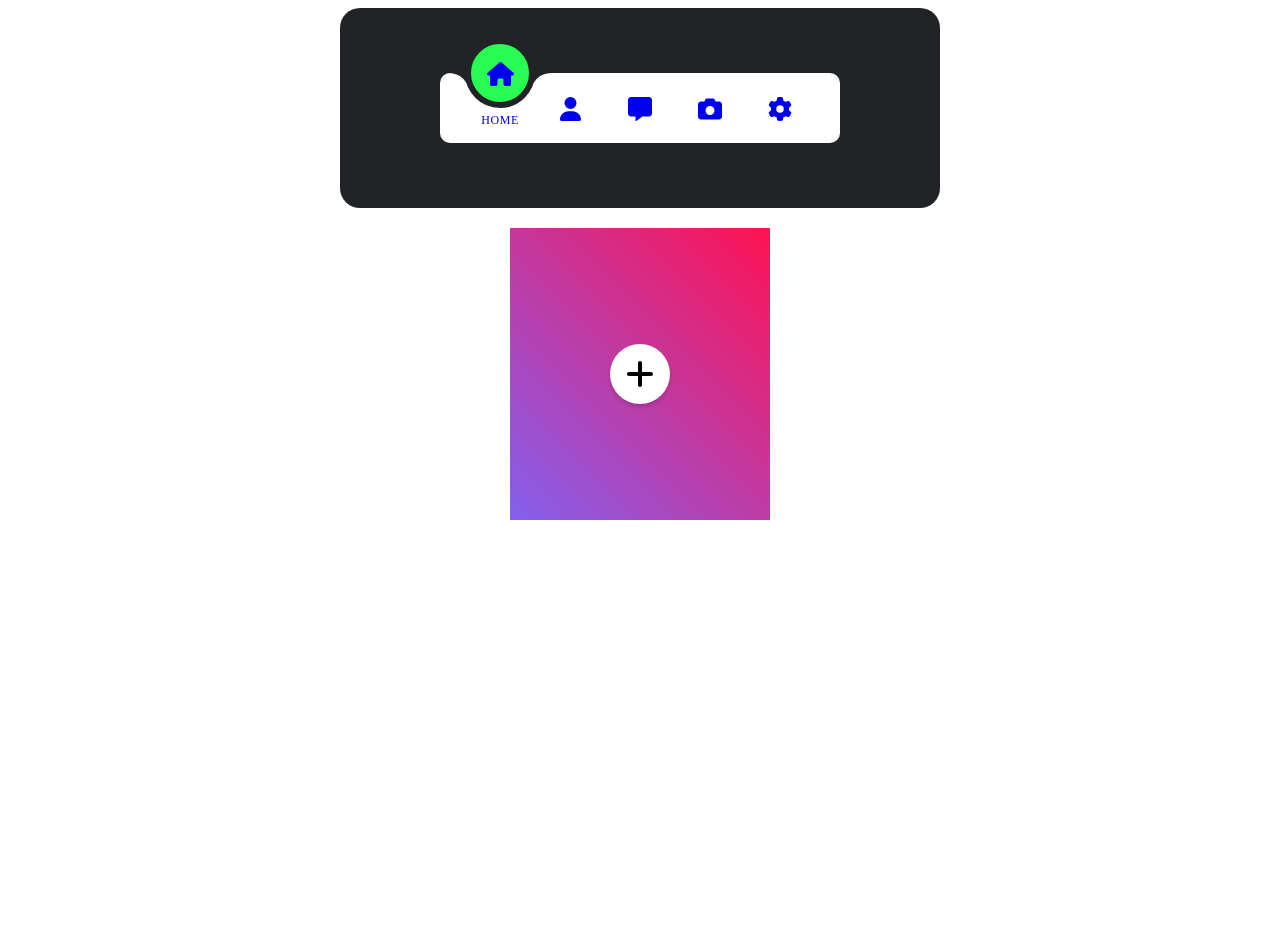
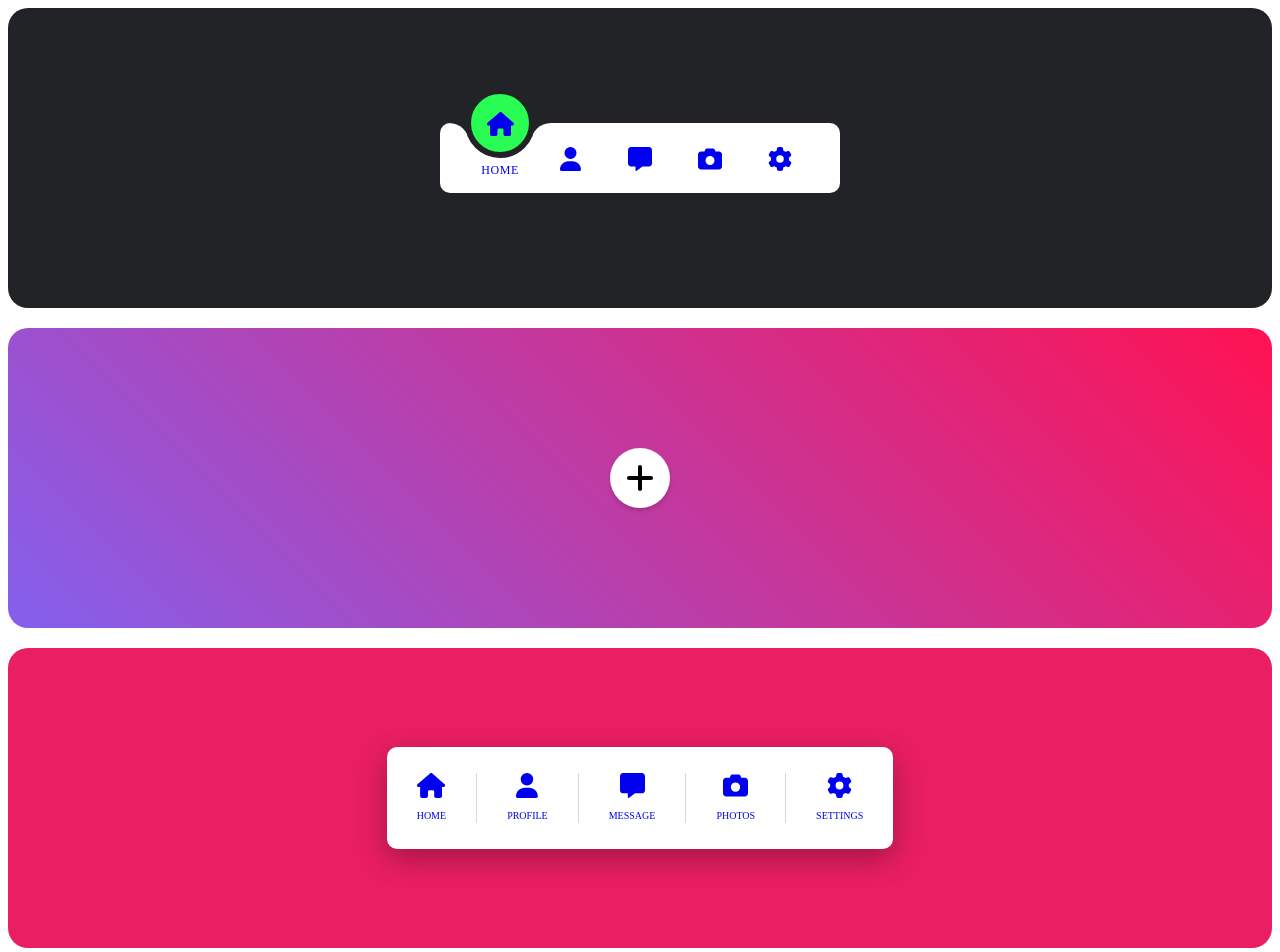
Before and after one commit to hotsummer2626/navbars, a React (Create React App) app: page / in a window 1280 px wide. Shown: the top 952 px of the page. Before the commit the page ends 800 px from the top, so only its background shows below. Built offline with nearby package versions, Linux system fonts and the light colour scheme; the HTML template or start-up script is replaced by a standard one.

Commit message:
finish the navbar three

```diff
--- a/src/App.js
+++ b/src/App.js
@@ -1,8 +1,10 @@
 import React from "react";
 import styled from "styled-components";
+import "./global.scss";
 import { navbarLinks } from "./navbarInfo";
 import NavbarOne from "./components/NavbarOne/NavbarOne";
 import NavbarTwo from "./components/NavbarTwo/NavbarTwo";
+import NavbarThree from "./components/NavbarThree/NavbarThree";
 
 const Container = styled.div`
   display: flex;
@@ -17,6 +19,7 @@ const App = () => {
     <Container>
       <NavbarOne navbarLinks={navbarLinks} />
       <NavbarTwo navbarLinks={navbarLinks} />
+      <NavbarThree navbarLinks={navbarLinks} />
     </Container>
   );
 };
--- a/src/components/NavbarOne/NavbarOne.jsx
+++ b/src/components/NavbarOne/NavbarOne.jsx
@@ -2,8 +2,8 @@ import React, { useState } from "react";
 import styles from "./NavbarOne.module.scss";
 import { FontAwesomeIcon } from "@fortawesome/react-fontawesome";
 
-const NavbarOne = ({navbarLinks}) => {
-  const [activeLink, setActiveLink] = useState(navbarLinks[0].text);
+const NavbarOne = ({ navbarLinks }) => {
+  const [activeLink, setActiveLink] = useState(navbarLinks[0].name);
   return (
     <div className={styles.background}>
       <div className={styles.container}>
@@ -11,15 +11,15 @@ const NavbarOne = ({navbarLinks}) => {
           {navbarLinks.map((link) => (
             <li
               className={`${styles["navbar__item"]} ${
-                activeLink === link.text ? styles.active : ""
+                activeLink === link.name ? styles.active : ""
               }`}
-              onClick={() => setActiveLink(link.text)}
+              onClick={() => setActiveLink(link.name)}
             >
               <a href="#" className={styles["navbar__item-wrapper"]}>
                 <span className={styles["navbar__item-icon"]}>
                   <FontAwesomeIcon icon={link.icon} />
                 </span>
-                <span className={styles["navbar__item-text"]}>{link.text}</span>
+                <span className={styles["navbar__item-text"]}>{link.name}</span>
               </a>
             </li>
           ))}
--- a/src/components/NavbarOne/NavbarOne.module.scss
+++ b/src/components/NavbarOne/NavbarOne.module.scss
@@ -1,3 +1,4 @@
+@import "../../global.scss";
 @mixin indicatorPosition($number) {
   &:nth-child(#{$number}).active ~ .navbar__indicator {
     transform: translateX(70px * ($number - 1));
@@ -5,12 +6,7 @@
 }
 
 .background {
-  width: 600px;
-  height: 200px;
-  border-radius: 20px;
-  display: flex;
-  justify-content: center;
-  align-items: center;
+  @include background;
   background-color: #222327;
   .container {
     width: 400px;
--- /dev/null
+++ b/src/components/NavbarThree/NavbarThree.jsx
@@ -0,0 +1,40 @@
+import React from "react";
+import styles from "./NavbarThree.module.scss";
+import { FontAwesomeIcon } from "@fortawesome/react-fontawesome";
+
+const NavbarThree = ({ navbarLinks }) => {
+  return (
+    <div className={styles.background}>
+      <div className={styles.container}>
+        <ul className={styles.wrapper}>
+          {navbarLinks.map((link) => (
+            <li className={styles.link}>
+              <a href="#">
+                <div className={styles.icon}>
+                  <div className={styles["icon-hidden"]}>
+                    <FontAwesomeIcon
+                      className={styles["icon-item"]}
+                      icon={link.icon}
+                    />
+                    <FontAwesomeIcon
+                      className={styles["icon-item"]}
+                      icon={link.icon}
+                    />
+                  </div>
+                </div>
+                <div className={styles.text}>
+                  <div className={styles["text-hidden"]}>
+                    <span className={styles["text-item"]}>{link.name}</span>
+                    <span className={styles["text-item"]}>{link.name}</span>
+                  </div>
+                </div>
+              </a>
+            </li>
+          ))}
+        </ul>
+      </div>
+    </div>
+  );
+};
+
+export default NavbarThree;
--- /dev/null
+++ b/src/components/NavbarThree/NavbarThree.module.scss
@@ -0,0 +1,73 @@
+@import "../../global.scss";
+
+.background {
+  @include background;
+  background: #e91e63;
+  .container {
+    border-radius: 10px;
+    background: #fff;
+    box-shadow: 0 10px 30px rgba(0, 0, 0, 0.3);
+    .wrapper {
+      display: flex;
+      padding: 10px 0;
+      .link {
+        padding: 0 30px;
+        list-style: none;
+        text-align: center;
+        cursor: pointer;
+        border-right: 1px solid rgb(216, 216, 216);
+        &:last-child {
+          border-right: none;
+        }
+        &:hover {
+          .icon-hidden {
+            transform: translateY(-25px);
+          }
+          .text-hidden {
+            transform: translateY(0);
+          }
+        }
+        a {
+          text-decoration: none;
+          text-transform: uppercase;
+          display: flex;
+          flex-direction: column;
+          gap: 10px;
+          .icon,
+          .text {
+            overflow: hidden;
+            &-hidden {
+              display: flex;
+              justify-content: center;
+              align-items: center;
+              flex-direction: column;
+              transition: 0.3s;
+            }
+          }
+          .icon {
+            height: 25px;
+            &-item {
+              height: 25px;
+              &:nth-child(2) {
+                color: #e91e63;
+              }
+            }
+          }
+          .text {
+            font-size: 10px;
+            height: 15px;
+            &-hidden {
+              transform: translateY(-15px);
+            }
+            &-item {
+              line-height: 15px;
+              &:nth-child(1) {
+                color: #e91e63;
+              }
+            }
+          }
+        }
+      }
+    }
+  }
+}
--- a/src/components/NavbarTwo/NavbarTwo.module.scss
+++ b/src/components/NavbarTwo/NavbarTwo.module.scss
@@ -1,5 +1,7 @@
+@import "../../global.scss";
+
 .background {
-  padding: 30px;
+  @include background;
   background: linear-gradient(45deg, #8460ed, #ff1252);
   .container {
     position: relative;
--- /dev/null
+++ b/src/global.scss
@@ -0,0 +1,8 @@
+@mixin background{
+  width: 100%;
+  height: 300px;
+  display: flex;
+  justify-content: center;
+  align-items: center;
+  border-radius: 20px;
+}
--- a/src/navbarInfo.jsx
+++ b/src/navbarInfo.jsx
@@ -7,12 +7,12 @@ import {
 } from "@fortawesome/free-solid-svg-icons";
 
 export const navbarLinks = [
-  { text: "home", icon: faHouse },
-  { text: "profile", icon: faUser },
+  { name: "home", icon: faHouse },
+  { name: "profile", icon: faUser },
   {
-    text: "message",
+    name: "message",
     icon: faMessage,
   },
-  { text: "photos", icon: faCamera },
-  { text: "settings", icon: faGear },
+  { name: "photos", icon: faCamera },
+  { name: "settings", icon: faGear },
 ];
```
